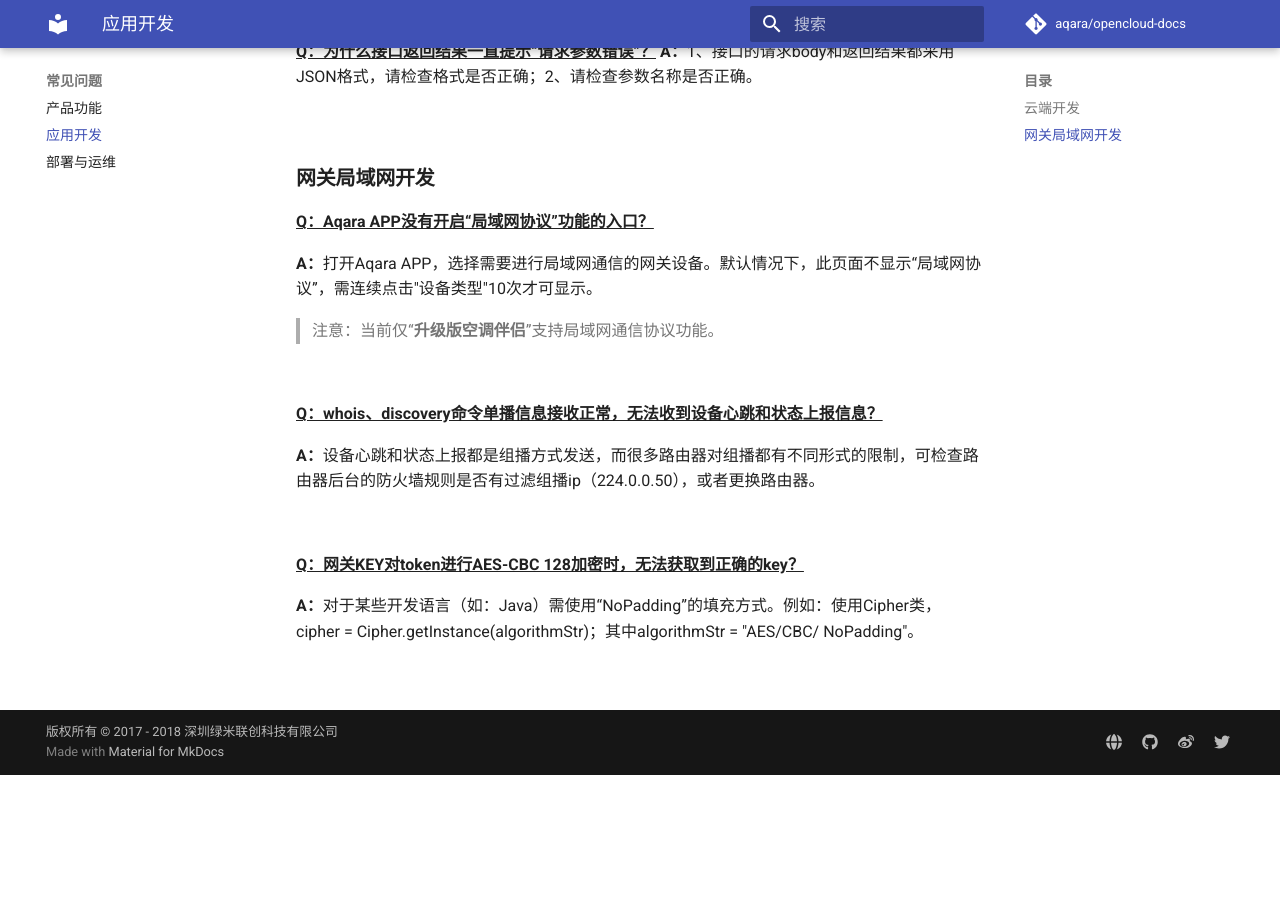
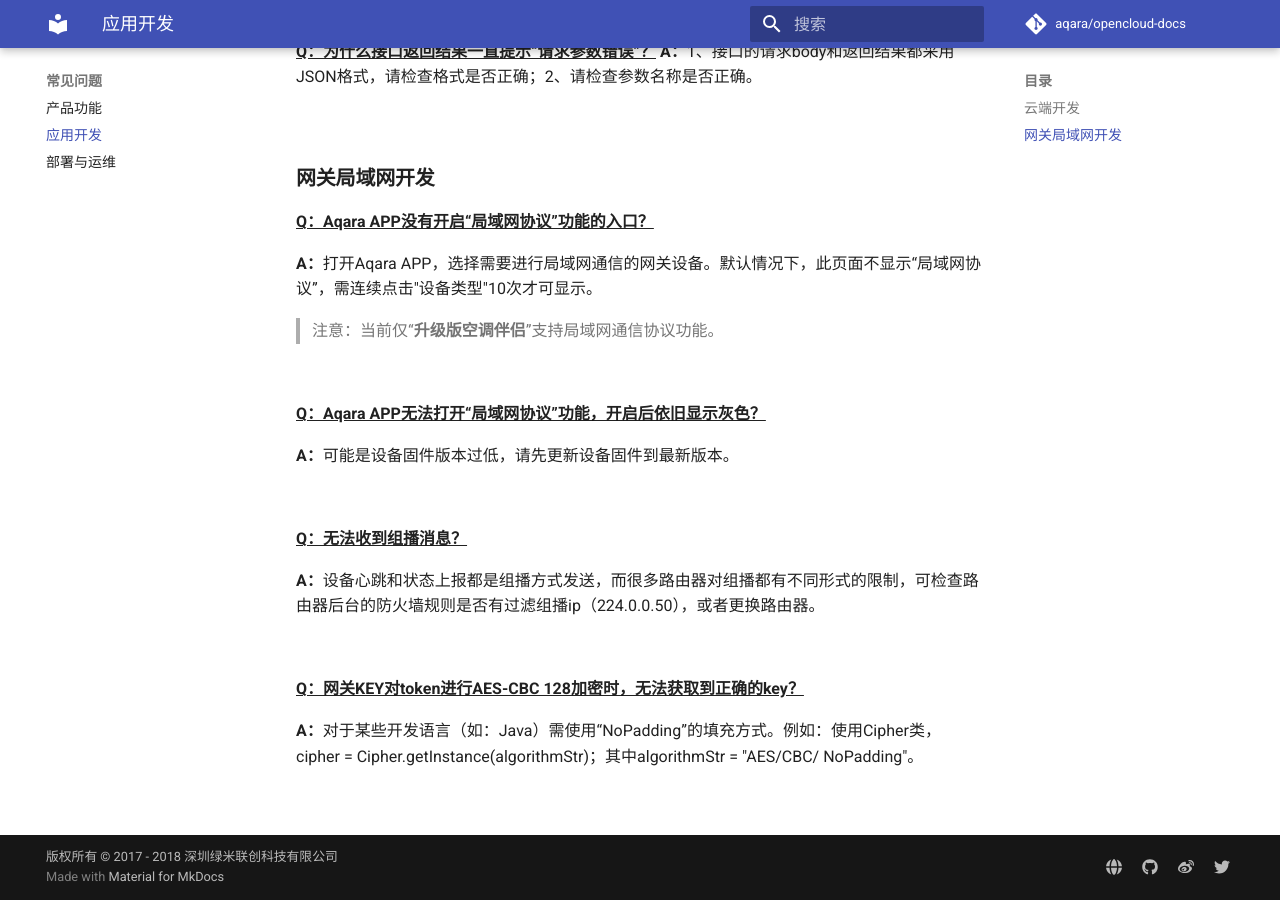
Before and after one commit to lumi-openlcoud/opencloud-docs, an MkDocs documentation site: the page built from zh/faq/faq-development.md, in a window 1280 px wide and 900 px high, scrolled down 795 px. Built offline with MkDocs 1.6.1 and Material for MkDocs 9.7.7, drawn with Linux system fonts in a browser that asks for light colours; comment, search, counter and statistics services are not loaded; old or Windows-style settings are respelled for this version of MkDocs; before the commit the page ends 1570 px from its top, so only the background shows below that.

```diff
--- a/zh/faq/faq-development.md
+++ b/zh/faq/faq-development.md
@@ -38,7 +38,13 @@
 
 &nbsp;
 
-<u>**Q：whois、discovery命令单播信息接收正常，无法收到设备心跳和状态上报信息？**</u>
+<u>**Q：Aqara APP无法打开“局域网协议”功能，开启后依旧显示灰色？**</u>
+
+**A：**可能是设备固件版本过低，请先更新设备固件到最新版本。
+
+&nbsp;
+
+<u>**Q：无法收到组播消息？**</u>
 
 **A：**设备心跳和状态上报都是组播方式发送，而很多路由器对组播都有不同形式的限制，可检查路由器后台的防火墙规则是否有过滤组播ip（224.0.0.50），或者更换路由器。
 
```
Also changed, not shown: zh/development/cloud-development.md (+1 -1 lines), zh/development/en-cloud-development.md (+1 -1 lines).
